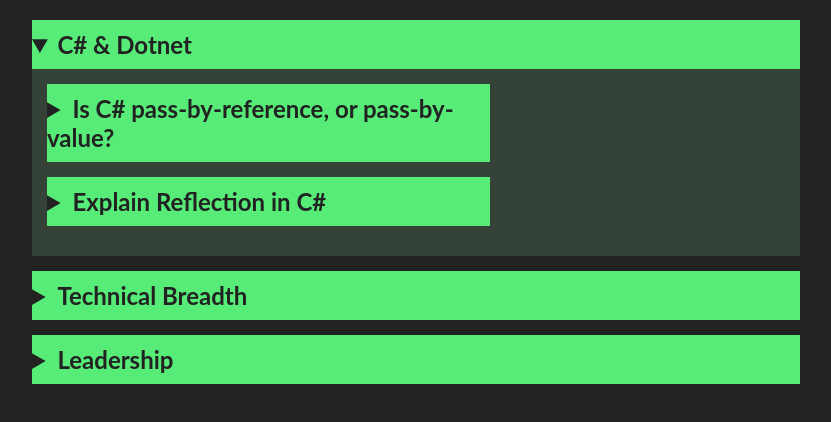
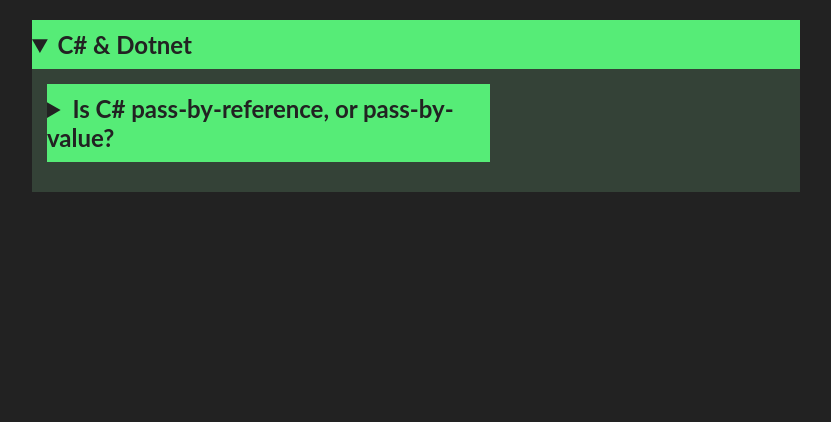
Before and after one commit to Mattsi-Jansky/interview-note-taking, a React app: page / in a window 1280 px wide. Both pictures are taken after a click on the heading "C# & Dotnet". Shown: the top 422 px of the page, without its empty margins (224-1055 px from the left). Built offline with nearby package versions, Linux system fonts and the light colour scheme; a web font is replaced by a local one.

Commit message:
Split Category and Question out to fun. components

```diff
--- a/src/App.js
+++ b/src/App.js
@@ -1,46 +1,12 @@
-import './App.css';
+import './App.css'
+import Category from './components/Category'
 
 function App() {
   return (
     <div className="App">
-      <details>
-        <summary>
-          C# & Dotnet
-        </summary>
-        <div class="details-body">
-          <details>
-            <summary>Is C# pass-by-reference, or pass-by-value?</summary>
-            <div class="question-body">
-
-              <textarea></textarea>
-            </div>
-          </details>
-          <details>
-            <summary>Explain Reflection in C#</summary>
-            <div class="question-body">
-
-              <textarea></textarea>
-            </div>
-          </details>
-        </div>
-      </details>
-      <details>
-        <summary>
-          Technical Breadth
-        </summary>
-        <div class="details-body">
-        </div>
-      </details>
-
-      <details>
-        <summary>
-          Leadership
-        </summary>
-        <div class="details-body">
-        </div>
-      </details>
+      <Category />
     </div>
   );
 }
 
-export default App;
+export default App
--- /dev/null
+++ b/src/components/Category.js
@@ -0,0 +1,16 @@
+import Question from './Question'
+
+function Category() {
+  return (
+  <details>
+    <summary>
+      C# & Dotnet
+    </summary>
+    <div class="details-body">
+      <Question />
+    </div>
+  </details>
+  )
+}
+
+export default Category;
--- /dev/null
+++ b/src/components/Question.js
@@ -0,0 +1,13 @@
+function Question() {
+  return (
+    <details>
+      <summary>Is C# pass-by-reference, or pass-by-value?</summary>
+      <div class="question-body">
+
+        <textarea></textarea>
+      </div>
+    </details>
+  )
+}
+
+export default Question;
```
